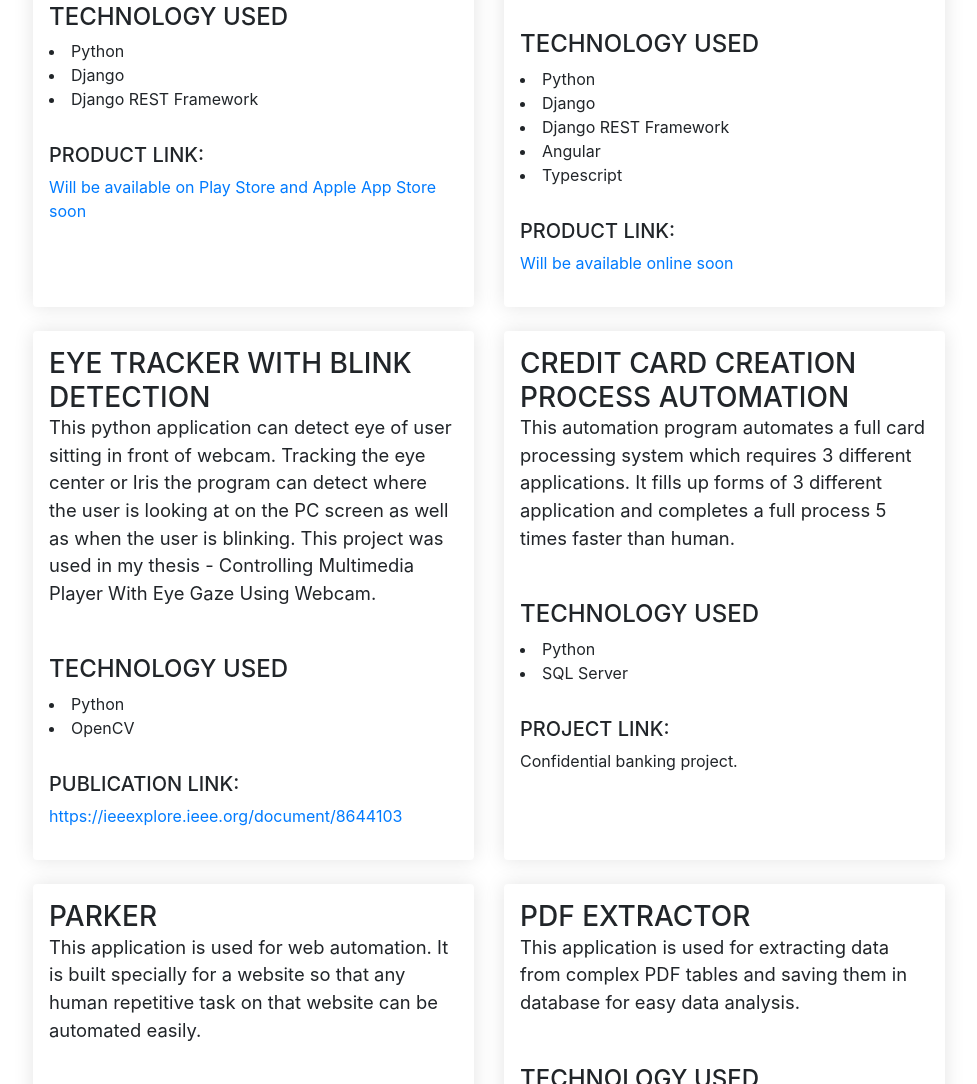
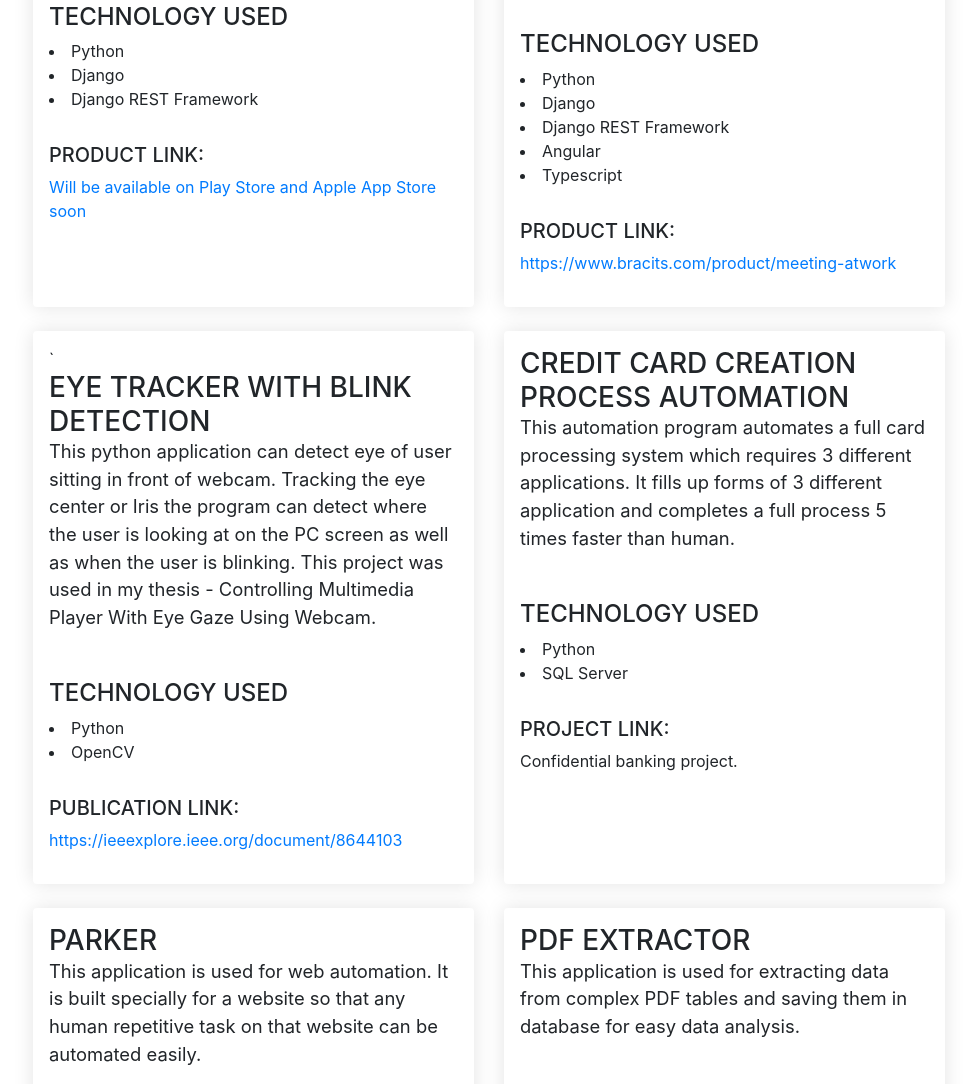
Before and after one commit to xahin96/xahin96.github.io, a website with bundled scripts: page index.html in a window 1280 px wide. Shown: the part 3992-5076 px from the top of the page, without its empty margins (287-1264 px from the left). Built offline with nearby package versions, Linux system fonts and the light colour scheme; a web font is replaced by a local one.

Commit message:
atwork link added

```diff
--- a/index.html
+++ b/index.html
@@ -303,12 +303,12 @@
                 <li>Angular</li>
                 <li>Typescript</li>
                 <div><h5>   &nbsp;</h5>   </div>
-                <h5>Product link:</h5> <p><a href="/">Will be available online soon</a></p>
+                <h5>Product link:</h5> <p><a href="https://www.bracits.com/product/meeting-atwork">https://www.bracits.com/product/meeting-atwork</a></p>
               </div>
             </div>
           </div>
           <div class="col-sm-12 col-md-6 mb-4">
-            <div class="card p-3">
+            <div class="card p-3">`
               <!-- <img class="mb-4" class="card-img-top" src="https://picsum.photos/id/237/200/300" alt="Card image cap"> -->
               <div style="background-color:rgb(255, 255, 255)">
                 <h3 class="mb-0">Eye Tracker With Blink Detection</h3>
```
